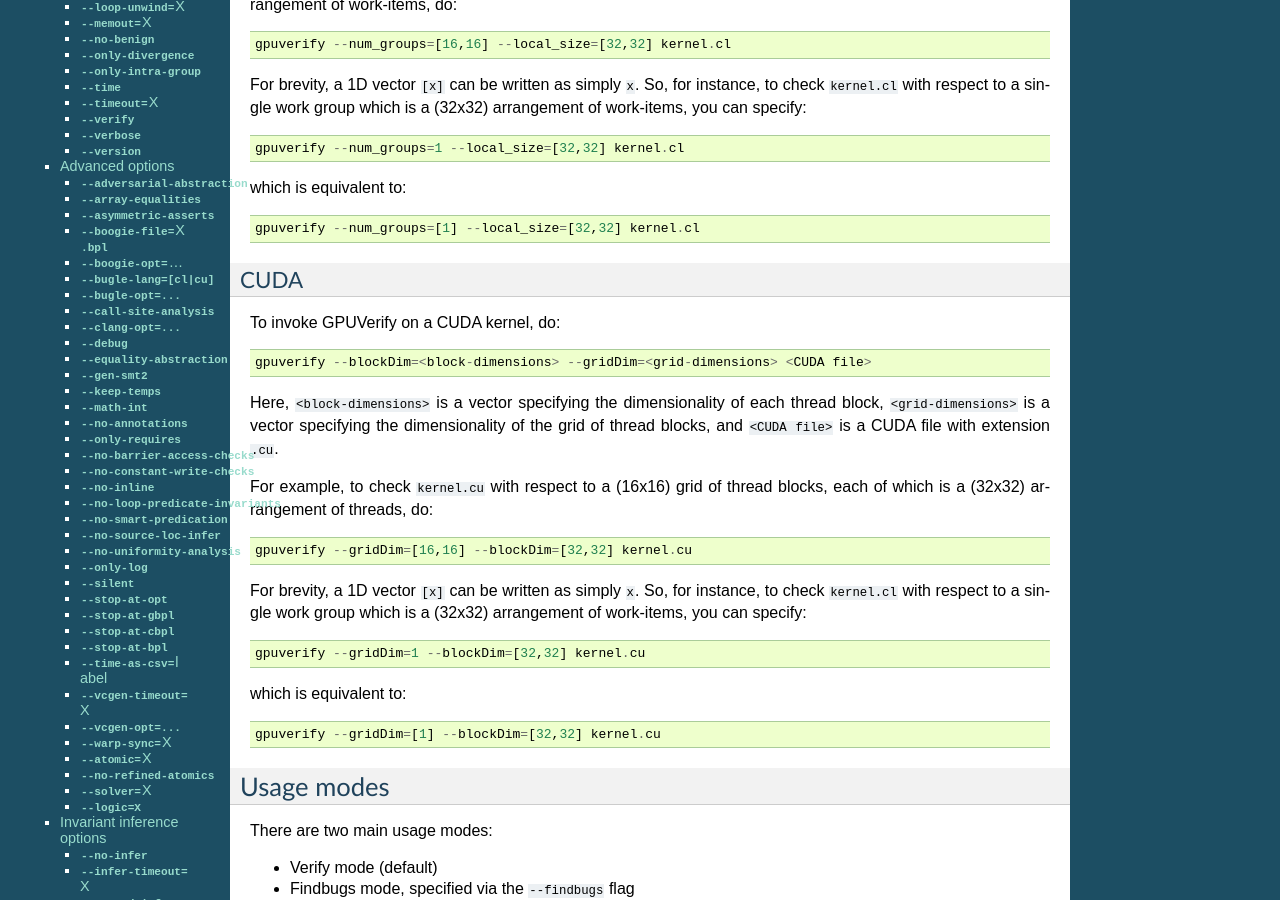
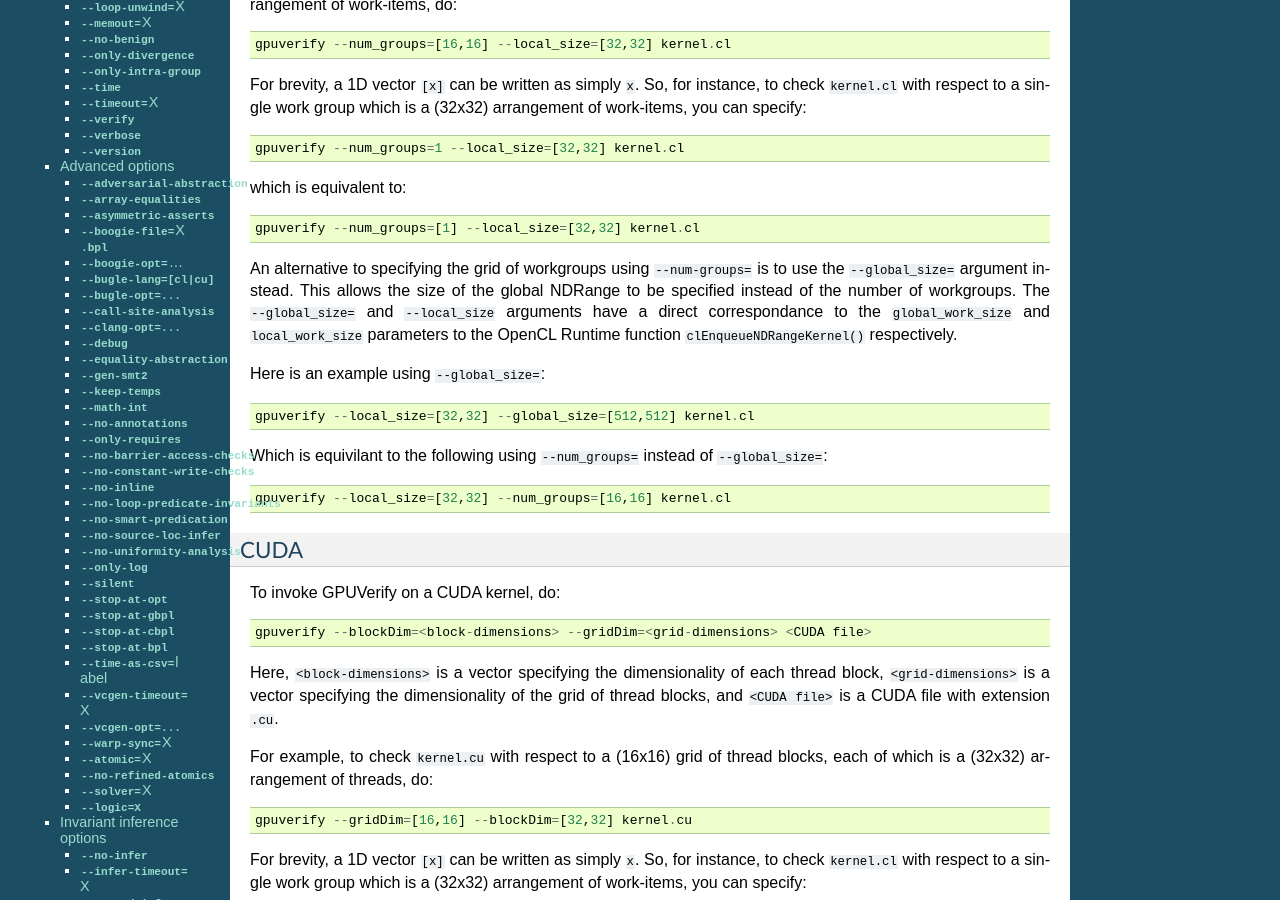
Before and after one commit to mc-imperial/gpuverify, a Sphinx documentation site: the page built from Documentation/basic_usage.rst, in a window 1280 px wide and 900 px high, scrolled down 396 px. Built offline with Sphinx 7.4.7, drawn with Linux system fonts in a browser that asks for light colours; formulas are drawn with MathJax 3.

Commit message:
Updated Sphinx documentation to mention use of --global_size=

```diff
--- a/Documentation/basic_usage.rst
+++ b/Documentation/basic_usage.rst
@@ -29,6 +29,20 @@
 
   gpuverify --num_groups=[1] --local_size=[32,32] kernel.cl
 
+An alternative to specifying the grid of workgroups using ``--num-groups=`` is
+to use the ``--global_size=`` argument instead. This allows the size of the
+global NDRange to be specified instead of the number of workgroups. The
+``--global_size=`` and ``--local_size`` arguments have a direct correspondance
+to the ``global_work_size`` and ``local_work_size`` parameters to the OpenCL
+Runtime function ``clEnqueueNDRangeKernel()`` respectively.
+
+Here is an example using ``--global_size=``::
+
+  gpuverify --local_size=[32,32] --global_size=[512,512] kernel.cl
+
+Which is equivilant to the following using ``--num_groups=`` instead of ``--global_size=``::
+
+  gpuverify --local_size=[32,32] --num_groups=[16,16] kernel.cl
 
 CUDA
 ----
```
